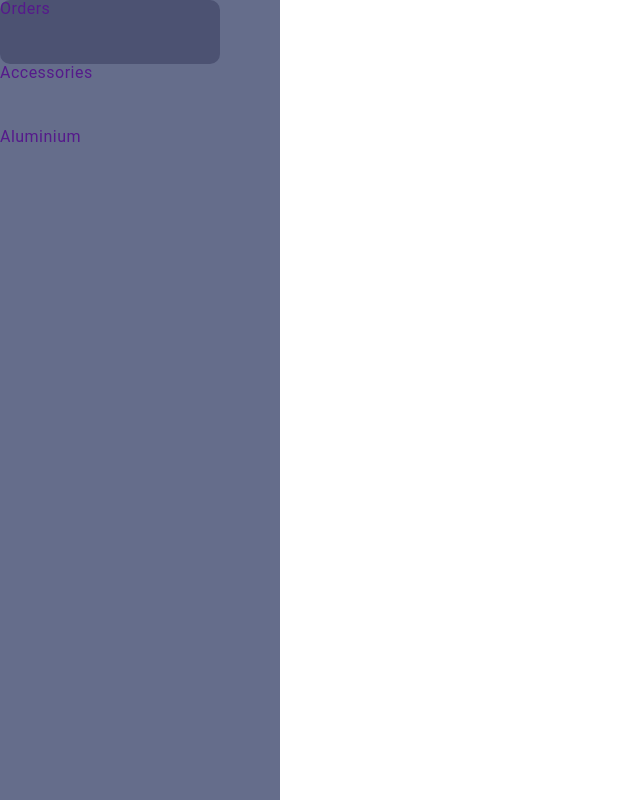
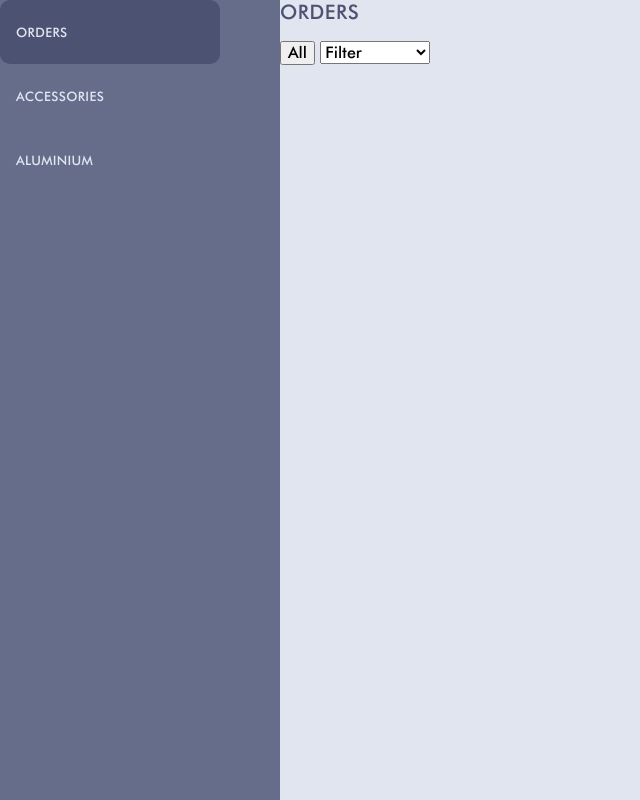
Before and after one commit to mashanstrk/admin-orders-table, a plain HTML site: page index.html in a window 1280 px wide. Shown: the top 800 px of the page, without its empty margins (0-640 px from the left). Drawn offline with nearby package versions, Linux system fonts and the light colour scheme.

Commit message:
two blocks created

```diff
--- a/index.html
+++ b/index.html
@@ -15,6 +15,7 @@
   </head>
   <body>
     <main>
+      <div class="main__container">
         <section class="menu">
           <ul class="menu__nav">
             <li class="menu__nav__item current">
@@ -30,7 +31,7 @@
         </section>
 
         <section class="orders">
-        <h2 class="orders__title">Orders</h2>
+          <h2 class="orders__title">ORDERS</h2>
           <button>All</button>
           <select name="orders-filter" required="required">
             <option value="">Filter</option>
@@ -42,6 +43,7 @@
             <option value="6">Черный</option>
           </select>
         </section>
+      </div>
     </main>
   </body>
 </html>
--- a/sass/_menu.scss
+++ b/sass/_menu.scss
@@ -1,3 +1,8 @@
+.main__container {
+    display: flex;
+    background-color: var(--main-bg);
+}
+
 .menu {
     width: 280px;
     height: 1080px;
@@ -11,7 +16,20 @@
         width: 220px;
 height: 64px;
 border-radius: 10px;
+display: flex;
+align-items: center;
+padding: 16px;
     }
+
+    &__link {
+        font-size: 13px;
+font-weight: 500;
+line-height: normal;
+letter-spacing: 0.325px;
+text-transform: uppercase;
+color: var(--menu-text);
+    }
+
 }
 }
 
--- /dev/null
+++ b/sass/_orders.scss
@@ -0,0 +1,10 @@
+.orders {
+
+    &__title {
+        font-size: 20px;
+font-style: normal;
+font-weight: 500;
+line-height: normal;
+letter-spacing: 0.5px;
+    }
+}
--- a/sass/main.scss
+++ b/sass/main.scss
@@ -1,3 +1,4 @@
-@import './utils.scss';
-@import './variables.scss';
-@import './menu.scss';
+@import './utils';
+@import './variables';
+@import './menu';
+@import './orders'
--- a/sass/utils.scss
+++ b/sass/utils.scss
@@ -1,6 +1,6 @@
 body {
     background-color: var(--background-color);
-    font-family: Roboto, sans-serif;
+    font-family: "Futura", sans-serif;
     color: var(--main-textcolor);
     letter-spacing: 0.03em;
   }
@@ -62,3 +62,8 @@ body {
     clip-path: inset (50%);
     margin: -1px;
   }
+
+  @font-face {
+    font-family: "Futura";
+    src: url('../fonts/futura.ttf') format('truetype');
+  }
--- a/sass/variables.scss
+++ b/sass/variables.scss
@@ -3,7 +3,7 @@
     --secondary-textcolor: rgba(161, 165, 186, 1);
     --white: rgb(255, 255, 255);
     --active: rgba(67, 152, 211, 1);
-    --main-bg: rgba(225, 229, 240, 1);
+    --main-bg: rgb(225, 229, 240);
     --lines-color: rgba(214, 218, 230, 1);
     --menu-bg: rgba(101, 109, 139, 1);
     --menu-text: rgba(225, 229, 240, 1);
```
Also changed, not shown: css/main.css, css/main.min.css, css/utils.css, css/utils.min.css, css/variables.css, css/variables.min.css, fonts/futura.ttf (added), 6 other files. Lines whose indentation alone changed are shown as unchanged.
